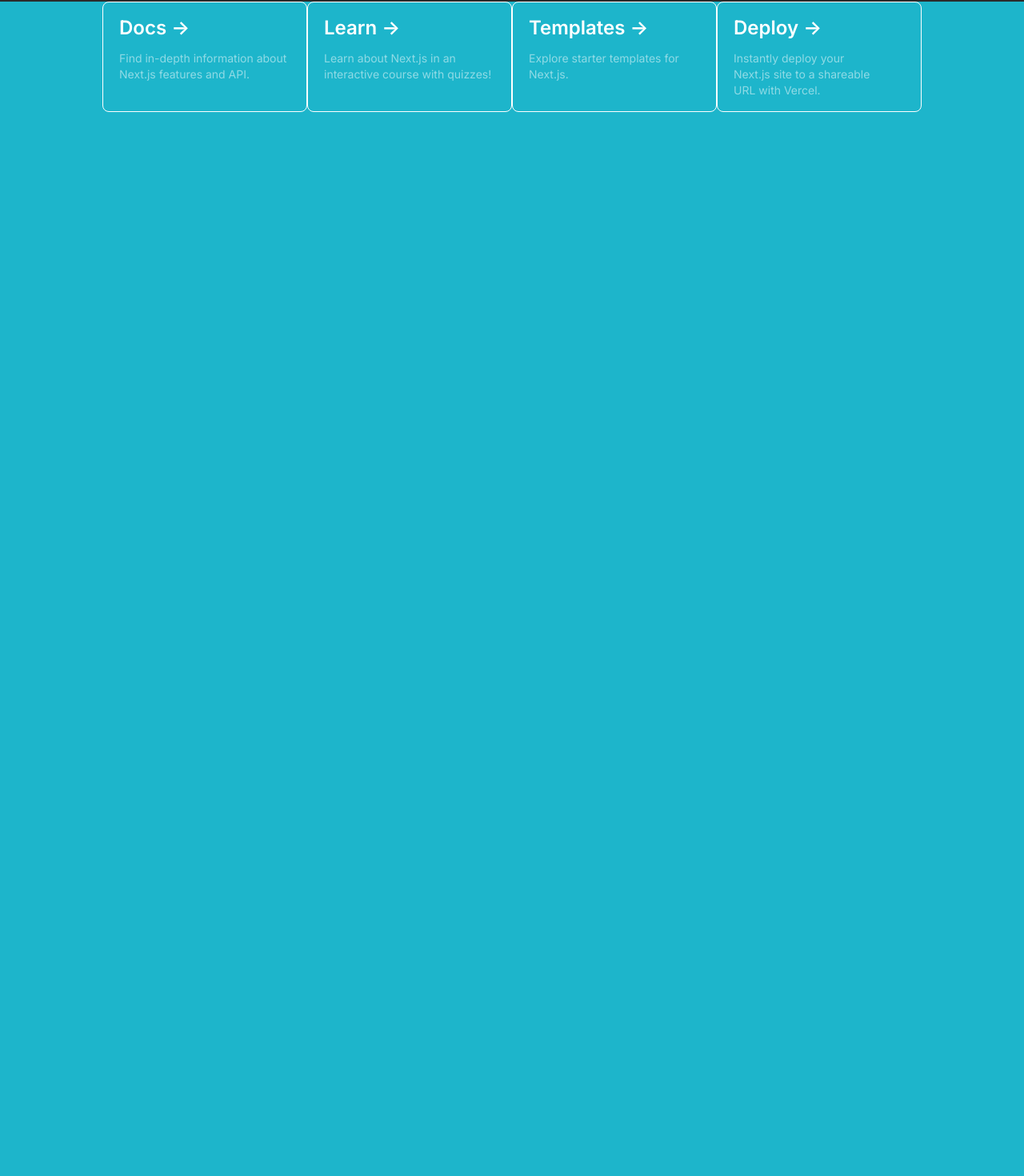
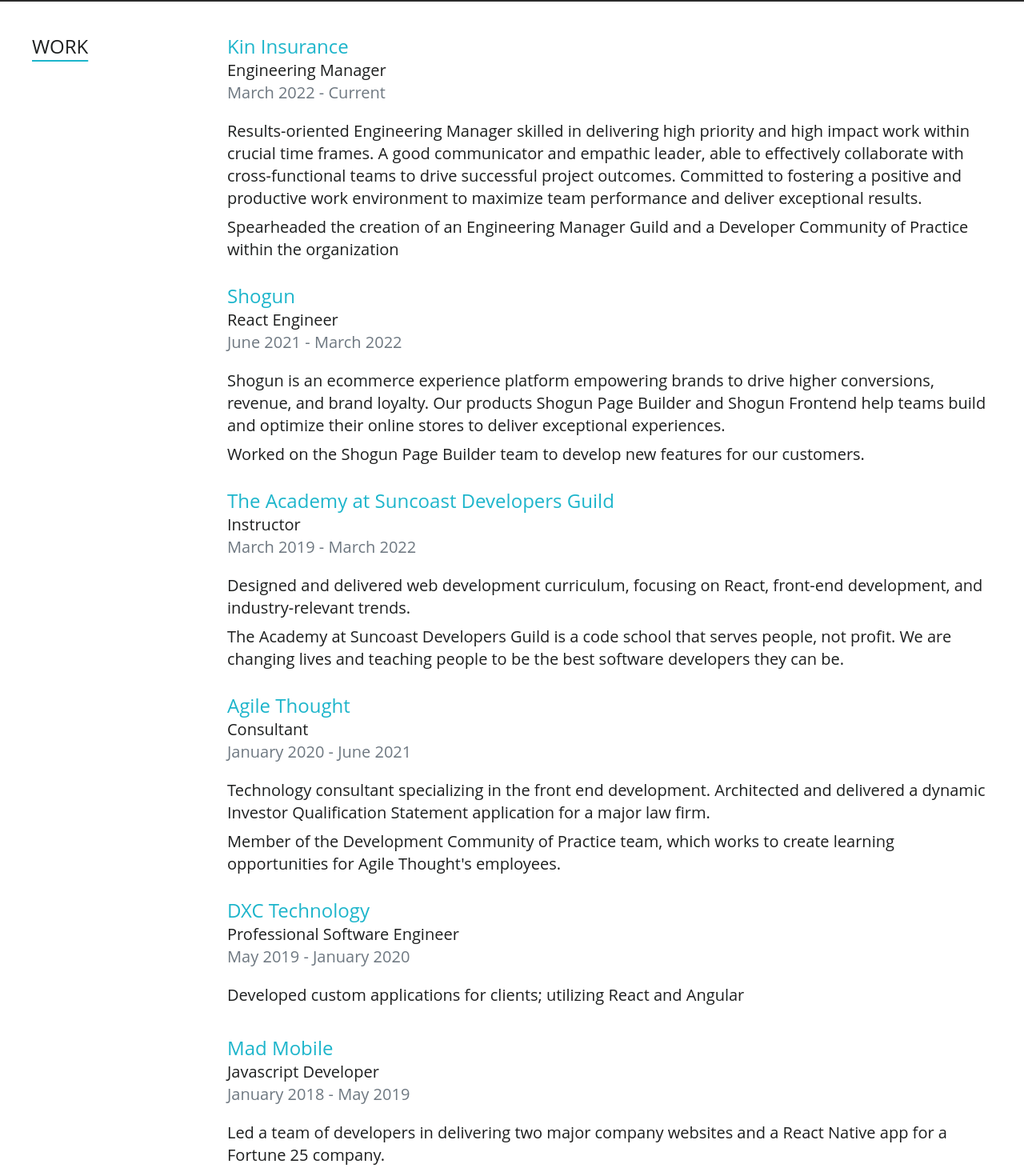
Before and after one commit to lizthrilla/portfolio-next, a Next.js app: page / in a window 1280 px wide. Shown: the part 1256-2726 px from the top of the page at 80% size. Before the commit the page ends 1492 px from the top, so only its background shows below. Built offline with nearby package versions, Linux system fonts and the light colour scheme.

Commit message:
resume and education

```diff
--- /dev/null
+++ b/app/components/Resume/Education.tsx
@@ -0,0 +1,24 @@
+import { Disclosure, DisclosureButton, DisclosurePanel } from '@headlessui/react'
+import {EducationData, EducationType} from './ResumeData';
+
+
+export default function Education() {
+    return (
+        <div className="flex flex-col items-center md:flex-row md:items-start justify-center text-default">
+            <div className="mx-20 text-2xl p-5 lg:pt-0">
+                <h1 className="underline decoration-blue decoration-solid uppercase underline-offset-8"> Education</h1>
+            </div>
+            <div className="">
+                {EducationData.map((ed:EducationType, i:number) => {
+                    return (
+                        <div key={i} className="pb-5">
+                            <h3 className="text-2xl text-blue">{ed.school}</h3>
+                            <h4 className="pb-5 text-soft">{ed.degree} - {ed.graduation}</h4>
+                            <p className="pb-2">{ed.thesis}</p>
+                        </div>
+
+                    );
+                })}
+            </div>
+         </div>
+)}
--- /dev/null
+++ b/app/components/Resume/Resume.tsx
@@ -0,0 +1,11 @@
+import Work from './Work';
+import Education from './Education'
+
+const Resume = () => (
+    <section id="resume" className="bg-light text-default-text font-sans-serif text-xl p-10 w-full">
+        <Work />
+        <Education />
+    </section>
+)
+
+export default Resume
--- /dev/null
+++ b/app/components/Resume/ResumeData.ts
@@ -0,0 +1,109 @@
+
+export interface IJobType {
+        company: string,
+        companyWeb: string,
+        dates: string,
+        position: string,
+        jobDescription: string,
+        highlights: string
+}
+export interface IJobList {
+    jobs: IJobType[];
+}
+
+export const JobsData = [
+    {
+        company:"Kin Insurance",
+        companyWeb: 'https://www.kin.com',
+        dates: "March 2022 - Current",
+        position: "Engineering Manager",
+        jobDescription: "Results-oriented Engineering Manager skilled in delivering high priority and high impact work within crucial time frames. A good communicator and empathic leader, able to effectively collaborate with cross-functional teams to drive successful project outcomes. Committed to fostering a positive and productive work environment to maximize team performance and deliver exceptional results.",
+        highlights: "Spearheaded the creation of an Engineering Manager Guild and a Developer Community of Practice within the organization"
+    },
+    {
+        company:"Shogun",
+        companyWeb: 'https://www.getshogun.com',
+        dates: "June 2021 - March 2022",
+        position: "React Engineer",
+        jobDescription: "Shogun is an ecommerce experience platform empowering brands to drive higher conversions, revenue, and brand loyalty. Our products Shogun Page Builder and Shogun Frontend help teams build and optimize their online stores to deliver exceptional experiences.",
+        highlights: "Worked on the Shogun Page Builder team to develop new features for our customers."
+    },
+    {
+        company:"The Academy at Suncoast Developers Guild",
+        companyWeb: 'https://www.suncoast.io',
+        dates: "March 2019 - March 2022",
+        position: "Instructor",
+        jobDescription: "Designed and delivered web development curriculum, focusing on React, front-end development,  and industry-relevant trends.",
+        highlights: "The Academy at Suncoast Developers Guild is a code school that serves people, not profit. We are changing lives and teaching people to be the best software developers they can be."
+    },
+    {
+        company:"Agile Thought",
+        companyWeb: 'https://www.agilethought.com',
+        dates: "January 2020 - June 2021",
+        position: "Consultant",
+        jobDescription: "Technology consultant specializing in the front end development. Architected and delivered a dynamic Investor Qualification Statement application for a major law firm.",
+        highlights: "Member of the Development Community of Practice team, which works to create learning opportunities for Agile Thought's employees."
+    },
+    {
+        company:"DXC Technology",
+        companyWeb: 'https://www.dxc.technology/',
+        dates: "May 2019 - January 2020",
+        position: "Professional Software Engineer",
+        jobDescription: "Developed custom applications for clients; utilizing React and Angular",
+        highlights: ""
+    },
+    {
+        company:"Mad Mobile",
+        companyWeb: 'https://www.madmobile.com',
+        dates: "January 2018 - May 2019",
+        position: "Javascript Developer",
+        jobDescription: "Led a team of developers in delivering two major company websites and a React Native app for a Fortune 25 company.",
+        highlights: ""
+    },
+    {
+        company:"Daniels Corporation",
+        companyWeb: 'https://www.danielscorporation.com/',
+        dates: "March 2017 - December 2017",
+        position: "Fullstack Developer",
+        jobDescription: "Built and managed ecommerce sites for a select group of family owned companies. Workin gin Ruby, Ruby on Rails, Ember, and Coldfusion",
+        highlights: "Worked closely with the marketing team to opitmize search engine results."
+    },
+]
+
+export type EducationType = {
+    school: string,
+    degree: string,
+    location: string,
+    graduation: string,
+    thesis: string
+}
+export const EducationData = [
+    {
+        school: "The Iron Yard",
+        degree: "Certificate in Front-End Engineering",
+        location: 'St Pete, FL',
+        graduation: "February 2017",
+        thesis: "'Tarot By Sybil' - React App"
+    },
+    {
+        school: "University of Stirling",
+        degree: "Master of Philosophy - Literature and Languages",
+        location: 'Scotland, UK',
+        graduation: "May 2017",
+        thesis: "Thesis: 'Women Walking - The Representation of Female Tourist in Paris and Tuscany'; Evaluated theories surrounding the female gaze, flanerie, and tourism.",
+    },
+    {
+        school: "University of Glasgow",
+        degree: "Master of Letters (with Distinction) - European Cinema",
+        location: 'Scotland, UK',
+        graduation: "May 2009",
+        thesis: "Dissertation: Queering the Femme Fatale; looked at the role of transsexual femme fatales in the films of Pedro Almodovar from the 1980s to Bad Education (2004)."
+    },
+    {
+        school: "Pitzer College - Claremont Consortium",
+        degree: "Bachelors - Media Studies (Film Production) and Theater",
+        location: 'Scotland, UK',
+        graduation: "May 2007",
+        thesis: "Senior Media Project: 'She's Revamped' a rewriting of Robert Iscove's She's All That (1999) combining video and performance art with gender/sexuality theory and Boal's Theatre of the Oppressed."
+    },
+]
--- /dev/null
+++ b/app/components/Resume/Work.tsx
@@ -0,0 +1,27 @@
+import {JobsData, IJobType} from './ResumeData';
+
+
+export default function Work() {
+    return (
+        <div className="grid md:grid-cols-10 md:gap-5 text-default">
+            <div className="text-2xl md:col-span-2">
+                <h1 className=" underline decoration-blue decoration-solid uppercase underline-offset-8">
+                    Work
+                </h1>
+            </div>
+            <div className="md:col-span-8">
+                {JobsData.map((job:IJobType, i:number) => {
+                    return (
+                        <div key={i} className="pb-5">
+                            <h3 className="text-2xl"><a href={job.companyWeb} className="text-blue font-medium">{job.company}</a></h3>
+                            <h4 className="">{job.position}</h4>
+                            <h4 className="pb-5 text-soft">{job.dates}</h4>
+                            <p className="pb-2">{job.jobDescription}</p>
+                            <p className="pb-2">{job.highlights}</p>
+                        </div>
+
+                    );
+                })}
+            </div>
+         </div>
+)}
--- a/app/page.tsx
+++ b/app/page.tsx
@@ -2,6 +2,7 @@
 import Hero from "./components/HeroSection/Hero"
 import Navbar from "./components/Navigation/Navbar";
 import About from "./components/About";
+import Resume from "./components/Resume/Resume";
 
 export default function Home() {
   return (
@@ -12,6 +13,7 @@
         <Hero />
       </div>
       <About />
+      <Resume />
 
       <div className="mb-32 grid text-center lg:mb-0 lg:w-full lg:max-w-5xl lg:grid-cols-4 lg:text-left">
         <a
--- a/tailwind.config.ts
+++ b/tailwind.config.ts
@@ -11,8 +11,9 @@
       'blue': '#1db5cb',
       'yellow': '#fedd32',
       'gray-dark': '#2b2b2b',
-      'default-text': '#1d1f1f',
+      'default': '#1d1f1f',
       'light': '#fff',
+      'soft': '#6e7881'
     },
     fontFamily: {
       'sans-serif': ["Open Sans", 'sans-serif'],
```
